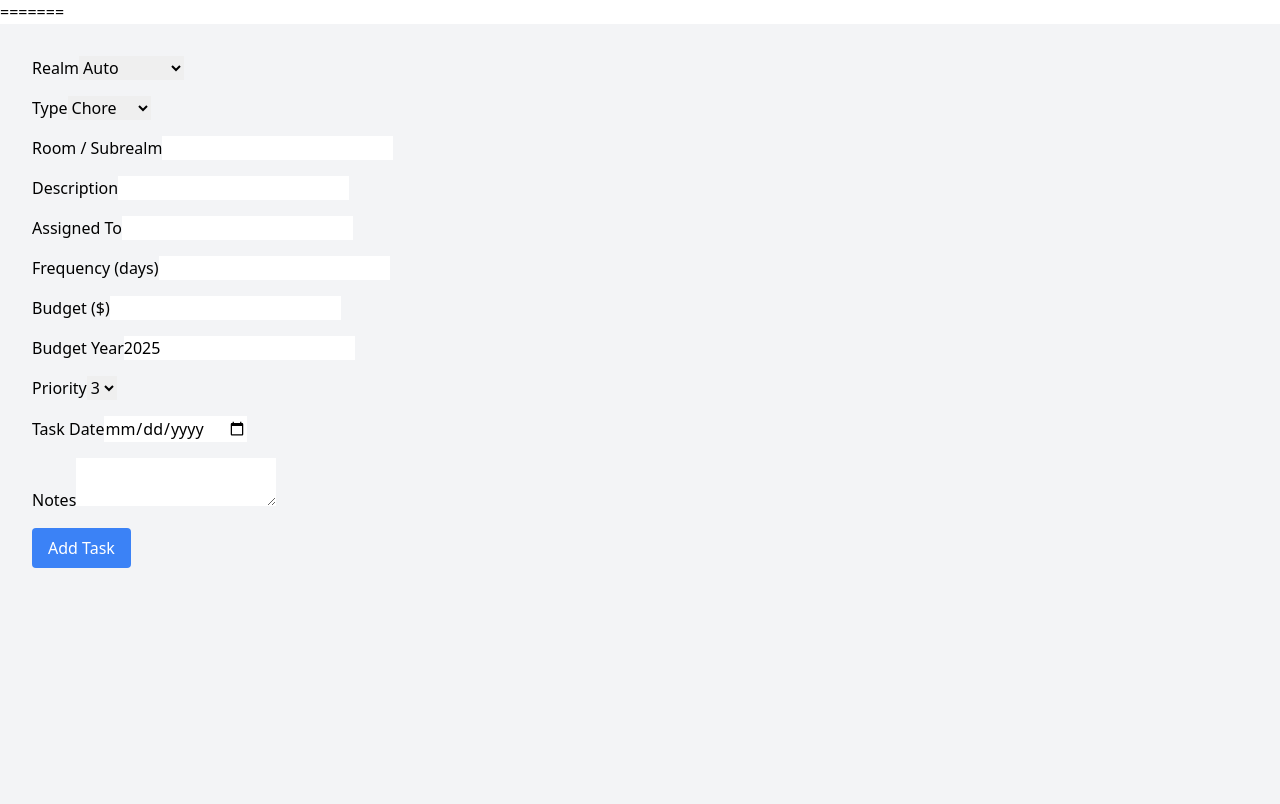
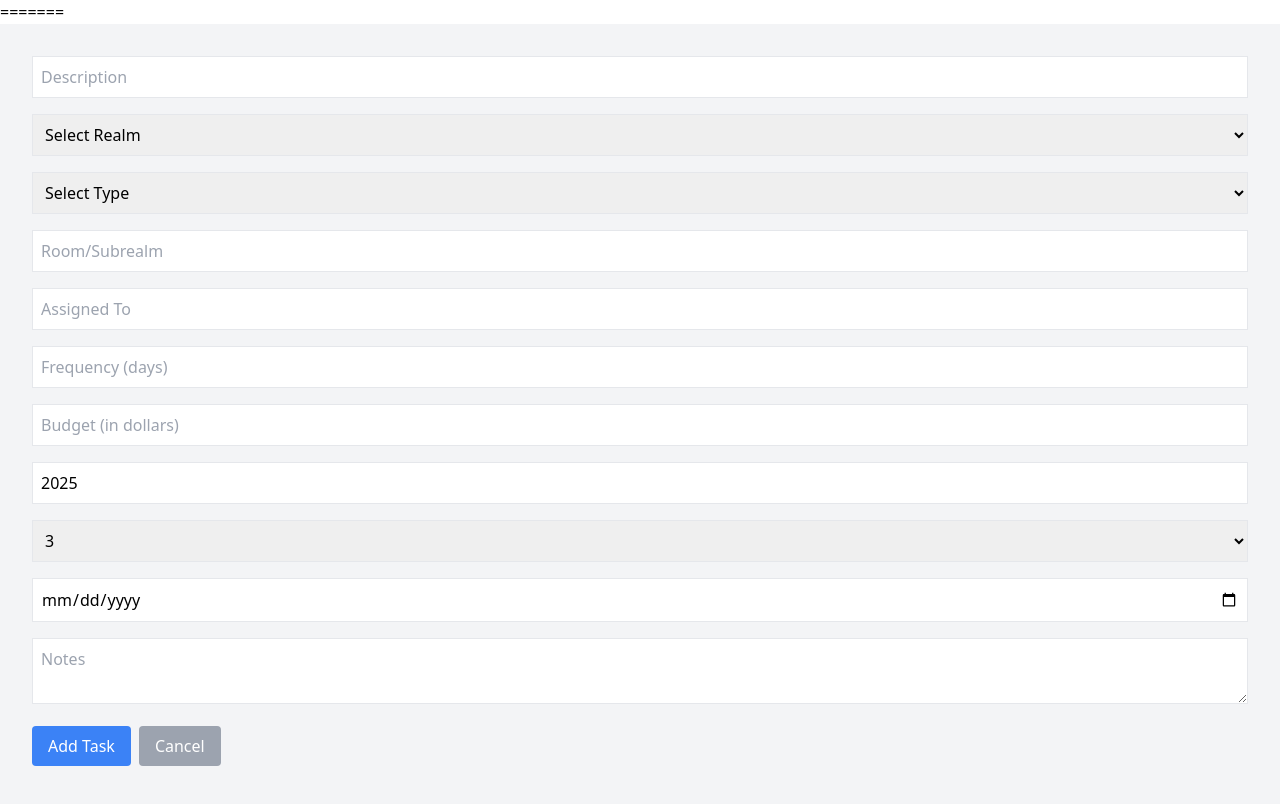
Before and after one commit to stephenharter79/family-chores-app, a React (Vite) app: page /add-task in a window 1280 px wide. Shown: the top 804 px of the page. Built offline with nearby package versions, Linux system fonts and the light colour scheme; the HTML template or start-up script is replaced by a standard one.

Commit message:
Good stopping point

```diff
--- a/src/App.jsx
+++ b/src/App.jsx
@@ -4,57 +4,15 @@ import { BrowserRouter as Router, Routes, Route } from "react-router-dom";
 import Home from "./pages/Home";
 import AddTaskForm from "./components/AddTaskForm";
 import ViewTasks from "./pages/ViewTasks";
-import { SHEETDB_URL } from "./config";
 
 function App() {
-  // function to actually POST a new task
-  const addTask = async (task) => {
-    try {
-      // fetch current items so we can compute next ID
-      const res = await fetch(`${SHEETDB_URL}?sheet=Items`);
-      const items = await res.json();
-
-      let nextId = 1;
-      if (Array.isArray(items) && items.length > 0) {
-        const ids = items
-          .map((r) => parseInt(r.ID, 10))
-          .filter((n) => !Number.isNaN(n));
-        if (ids.length > 0) nextId = Math.max(...ids) + 1;
-      }
-
-      const record = {
-        ID: String(nextId),
-        ...task,
-      };
-
-      const postRes = await fetch(`${SHEETDB_URL}?sheet=Items`, {
-        method: "POST",
-        headers: { "Content-Type": "application/json" },
-        body: JSON.stringify({ data: [record] }),
-      });
-
-      if (!postRes.ok) {
-        const text = await postRes.text();
-        throw new Error(`POST failed ${postRes.status}: ${text}`);
-      }
-
-      console.log("✅ Task added:", record);
-      return record;
-    } catch (err) {
-      console.error("❌ Failed to add task:", err);
-      throw err;
-    }
-  };
-
-  console.log("Rendering App, addTask is:", addTask);
-  console.log("App rendering, routes set. addTask wired up.");
-
-return (
+  return (
     <Router>
       <div className="min-h-screen bg-gray-100 p-4">
         <Routes>
           <Route path="/" element={<Home />} />
-          <Route path="/add-task" element={<AddTaskForm onAddTask={addTask} />} />  {/* ✅ now wired up */}
+          {/* Do NOT pass onAddTask here — AddTaskForm will post directly */}
+          <Route path="/add-task" element={<AddTaskForm />} />
           <Route path="/view-tasks" element={<ViewTasks />} />
         </Routes>
       </div>
@@ -63,5 +21,3 @@ return (
 }
 
 export default App;
-
-//  console.log("App rendering, addTask is defined?", !!addTask);
--- a/src/components/AddTaskForm.jsx
+++ b/src/components/AddTaskForm.jsx
@@ -1,8 +1,10 @@
 // src/components/AddTaskForm.jsx
 import React, { useState } from "react";
-import { SHEETDB_URL } from "../config";
+import { useNavigate } from "react-router-dom";   // 👈 import navigate
 
-const realms = [
+const SHEETDB_API = "https://sheetdb.io/api/v1/tltoey88bbdu6"; // your endpoint
+
+const validRealms = [
   "Auto",
   "Clothing",
   "College",
@@ -18,199 +20,249 @@ const realms = [
   "Sports",
 ];
 
-const types = ["Chore", "Task", "Expense"];
-const priorities = [1, 2, 3, 4, 5];
+const validTypes = ["Chore", "Task", "Expense"];
+const validPriorities = ["1", "2", "3", "4", "5"];
 
-export default function AddTaskForm({ onAddTask }) {
+export default function AddTaskForm() {
+  const navigate = useNavigate();
+
   const [formData, setFormData] = useState({
-    Realm: realms[0],
-    Type: types[0],
+    Realm: "",
+    Type: "",
     Room_Subrealm: "",
     Description: "",
     AssignedTo: "",
     Frequency_days: "",
     Budget: "",
     BudgetYear: new Date().getFullYear(),
-    Priority: 3,
+    Priority: "3",
     TaskDate: "",
     Notes: "",
   });
 
   const handleChange = (e) => {
     const { name, value } = e.target;
-    setFormData({ ...formData, [name]: value });
+    setFormData((prev) => ({
+      ...prev,
+      [name]: value,
+    }));
+  };
+
+  const fetchNextId = async () => {
+    const res = await fetch(`${SHEETDB_API}?sheet=Items`);
+    const rows = await res.json();
+
+    const ids = rows
+      .map((row) => Number(row.ID))
+      .filter((id) => !isNaN(id) && id > 0);
+
+    const maxId = ids.length > 0 ? Math.max(...ids) : 0;
+    return maxId + 1;
   };
 
   const handleSubmit = async (e) => {
     e.preventDefault();
 
-    // format TaskDate → MM/DD/YYYY
+    // Validation
+    if (!validRealms.includes(formData.Realm)) {
+      alert(`Realm must be one of: ${validRealms.join(", ")}`);
+      return;
+    }
+    if (!validTypes.includes(formData.Type)) {
+      alert(`Type must be one of: ${validTypes.join(", ")}`);
+      return;
+    }
+    if (!validPriorities.includes(formData.Priority)) {
+      alert(`Priority must be one of: ${validPriorities.join(", ")}`);
+      return;
+    }
+
+    // Get next ID
+    const nextId = await fetchNextId();
+
+    // Format date MM/DD/YYYY
     let formattedDate = formData.TaskDate;
     if (formattedDate) {
       const d = new Date(formData.TaskDate);
-      formattedDate =
-        (d.getMonth() + 1).toString().padStart(2, "0") +
-        "/" +
-        d.getDate().toString().padStart(2, "0") +
-        "/" +
-        d.getFullYear();
+      formattedDate = `${d.getMonth() + 1}/${d.getDate()}/${d.getFullYear()}`;
     }
 
-    const payload = {
+    // Build row (leave formula columns blank)
+    const newTask = {
+      ID: nextId,
       Realm: formData.Realm,
       Type: formData.Type,
       Room_Subrealm: formData.Room_Subrealm,
       Description: formData.Description,
       AssignedTo: formData.AssignedTo,
       Frequency_days: formData.Frequency_days,
+      LastDone: "", // formula in sheet
+      LastDoneBy: "", // formula in sheet
+      NextDue: "", // formula in sheet
       Budget: formData.Budget,
-      BudgetYear: formData.BudgetYear || new Date().getFullYear(),
+      BudgetYear: formData.BudgetYear,
+      AdjBudget: "", // formula in sheet
       Priority: formData.Priority,
       TaskDate: formattedDate,
       Notes: formData.Notes,
-      // ID, LastDone, LastDoneBy, NextDue, AdjBudget → leave blank
     };
 
     try {
-      const res = await fetch(SHEETDB_URL, {
+      const response = await fetch(SHEETDB_API, {
         method: "POST",
         headers: { "Content-Type": "application/json" },
-        body: JSON.stringify({ data: [payload] }),
+        body: JSON.stringify({ data: [newTask] }),
       });
 
-      if (res.ok) {
+      if (response.ok) {
         alert("Task added!");
-        if (onAddTask) onAddTask(payload);
+        setFormData({
+          Realm: "",
+          Type: "",
+          Room_Subrealm: "",
+          Description: "",
+          AssignedTo: "",
+          Frequency_days: "",
+          Budget: "",
+          BudgetYear: new Date().getFullYear(),
+          Priority: "3",
+          TaskDate: "",
+          Notes: "",
+        });
       } else {
-        console.error("Error submitting task:", res.statusText);
+        alert("Error adding task");
       }
     } catch (err) {
-      console.error("Network error submitting task:", err);
+      console.error("Error:", err);
+      alert("Error posting task");
     }
   };
 
   return (
-    <form onSubmit={handleSubmit} className="p-4 space-y-4">
-      <div>
-        <label>Realm</label>
-        <select name="Realm" value={formData.Realm} onChange={handleChange}>
-          {realms.map((r) => (
-            <option key={r} value={r}>
-              {r}
+    <form onSubmit={handleSubmit} className="space-y-4 p-4">
+      <input
+        type="text"
+        name="Description"
+        placeholder="Description"
+        value={formData.Description}
+        onChange={handleChange}
+        required
+        className="border p-2 w-full"
+      />
+      <select
+        name="Realm"
+        value={formData.Realm}
+        onChange={handleChange}
+        required
+        className="border p-2 w-full"
+      >
+        <option value="">Select Realm</option>
+        {validRealms.map((realm) => (
+          <option key={realm} value={realm}>
+            {realm}
           </option>
         ))}
       </select>
-      </div>
-
-      <div>
-        <label>Type</label>
-        <select name="Type" value={formData.Type} onChange={handleChange}>
-          {types.map((t) => (
-            <option key={t} value={t}>
-              {t}
+      <select
+        name="Type"
+        value={formData.Type}
+        onChange={handleChange}
+        required
+        className="border p-2 w-full"
+      >
+        <option value="">Select Type</option>
+        {validTypes.map((type) => (
+          <option key={type} value={type}>
+            {type}
           </option>
         ))}
       </select>
-      </div>
-
-      <div>
-        <label>Room / Subrealm</label>
       <input
         type="text"
         name="Room_Subrealm"
+        placeholder="Room/Subrealm"
         value={formData.Room_Subrealm}
         onChange={handleChange}
+        className="border p-2 w-full"
       />
-      </div>
-
-      <div>
-        <label>Description</label>
-        <input
-          type="text"
-          name="Description"
-          value={formData.Description}
-          onChange={handleChange}
-          required
-        />
-      </div>
-
-      <div>
-        <label>Assigned To</label>
       <input
         type="text"
         name="AssignedTo"
+        placeholder="Assigned To"
         value={formData.AssignedTo}
         onChange={handleChange}
+        className="border p-2 w-full"
       />
-      </div>
-
-      <div>
-        <label>Frequency (days)</label>
       <input
         type="number"
         name="Frequency_days"
+        placeholder="Frequency (days)"
         value={formData.Frequency_days}
         onChange={handleChange}
+        className="border p-2 w-full"
       />
-      </div>
-
-      <div>
-        <label>Budget ($)</label>
       <input
         type="number"
         name="Budget"
+        placeholder="Budget (in dollars)"
         value={formData.Budget}
         onChange={handleChange}
+        className="border p-2 w-full"
       />
-      </div>
-
-      <div>
-        <label>Budget Year</label>
       <input
         type="number"
         name="BudgetYear"
+        placeholder="Budget Year"
         value={formData.BudgetYear}
         onChange={handleChange}
+        className="border p-2 w-full"
       />
-      </div>
-
-      <div>
-        <label>Priority</label>
       <select
         name="Priority"
         value={formData.Priority}
         onChange={handleChange}
+        required
+        className="border p-2 w-full"
       >
-          {priorities.map((p) => (
+        {validPriorities.map((p) => (
           <option key={p} value={p}>
             {p}
           </option>
         ))}
       </select>
-      </div>
-
-      <div>
-        <label>Task Date</label>
       <input
         type="date"
         name="TaskDate"
         value={formData.TaskDate}
         onChange={handleChange}
+        className="border p-2 w-full"
       />
-      </div>
-
-      <div>
-        <label>Notes</label>
       <textarea
         name="Notes"
+        placeholder="Notes"
         value={formData.Notes}
         onChange={handleChange}
+        className="border p-2 w-full"
       />
-      </div>
-
-      <button type="submit" className="bg-blue-500 text-white px-4 py-2 rounded">
+      <div className="flex space-x-2">
+        <button
+          type="submit"
+          className="bg-blue-500 text-white px-4 py-2 rounded"
+        >
           Add Task
         </button>
+        <button
+          type="button"
+          onClick={() => {
+            if (window.confirm("Are you sure you want to cancel?")) {
+              navigate("/");
+            }
+          }}
+          className="bg-gray-400 text-white px-4 py-2 rounded"
+        >
+          Cancel
+        </button>
+      </div>
     </form>
   );
 }
```
Lines whose indentation alone changed are shown as unchanged.
